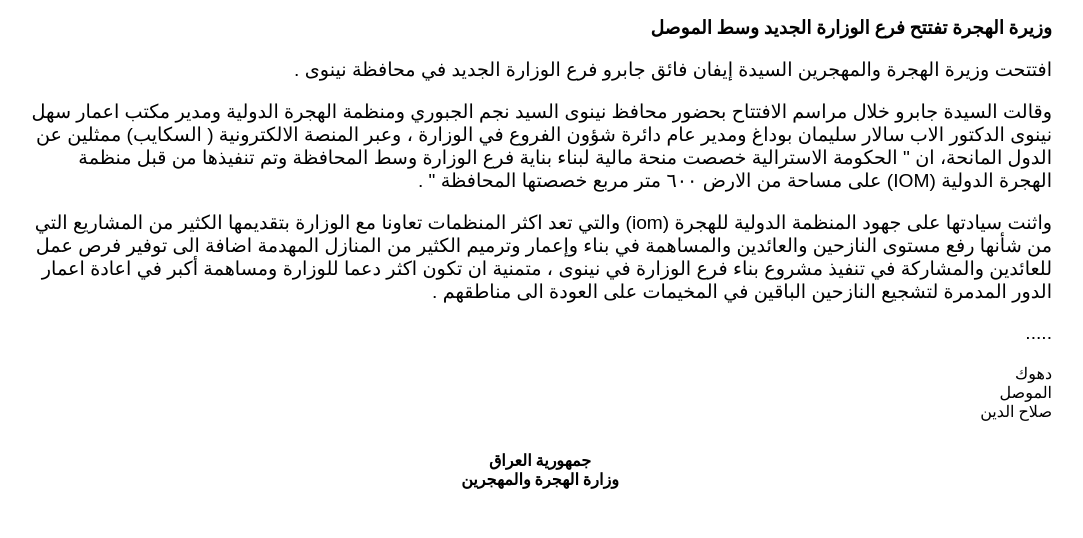
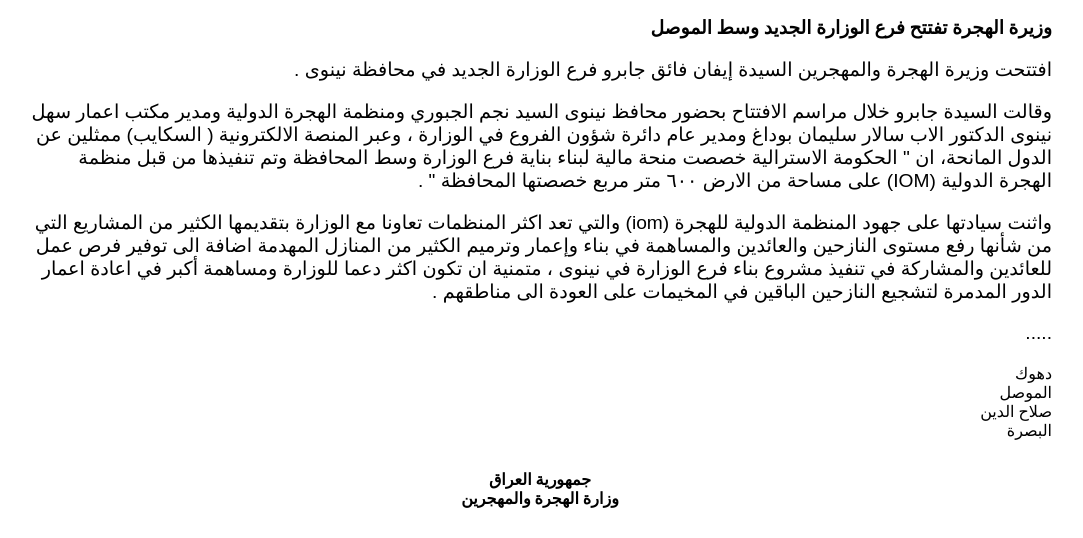
Before and after one commit to sahibammar/momd, a plain HTML site: page html&css/momd_project/index.html in a window 1280 px wide. Shown: the part 316-854 px from the top of the page, without its empty margins (160-1243 px from the left). Drawn offline with Linux system fonts and the light colour scheme.

Commit message:
Adding Basrah

```diff
--- a/html&css/momd_project/index.html
+++ b/html&css/momd_project/index.html
@@ -35,6 +35,7 @@
     <li>دهوك</li>
     <li>الموصل</li>
     <li>صلاح الدين </li>
+    <li>البصرة</li>
 </ul>
 
 <footer>
```
